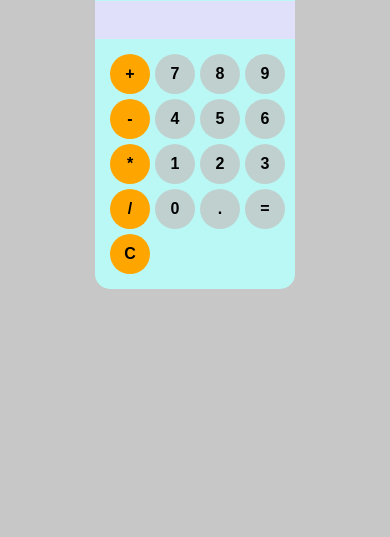
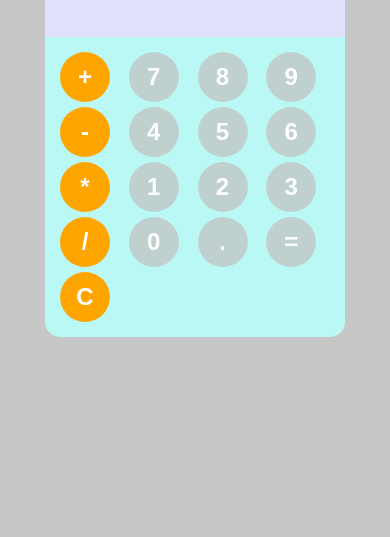
Before and after one commit to DBAnthony-12/Calculator, a plain HTML site: page index.html in a window 390 px wide. Shown: the part 307-844 px from the top of the page. Drawn offline with Linux system fonts and the light colour scheme.

Commit message:
added changes

```diff
--- a/style.css
+++ b/style.css
@@ -1,4 +1,4 @@
-body {
+body{
     margin: 0;
     display: flex;
     justify-content: center;
@@ -6,102 +6,116 @@ body {
     height: 100vh;
     background-color: rgb(199, 199, 199);
 }
-
-h1 {
+h1{
     text-align: center;
-    font-size: 1.5rem; /* Adjusted for smaller size */
 }
 
-#calculator {
+#calculator{
     font-family: Arial, Helvetica, sans-serif;
     background-color: rgb(186, 248, 245);
     border-radius: 15px;
-    max-width: 300px; /* Adjusted for smaller size */
+    max-width: 500px;
     overflow: hidden;
 }
 
-#display {
+#display{
     width: 100%;
-    padding: 15px; /* Adjusted for smaller size */
-    font-size: 2rem; /* Adjusted for smaller size */
-    text-align: right; /* Adjusted alignment */
+    padding: 20px;
+    font-size: 5rem;
+    text-align: left;
     border: none;
     background-color: rgb(224, 224, 250);
-    color: black; /* Adjusted for better visibility */
+    color: white;
+
 }
 
-#keys {
+#keys{
     display: grid;
     grid-template-columns: repeat(4, 1fr);
     gap: 5px;
-    padding: 15px; /* Adjusted for smaller size */
+    padding: 15px;
 }
 
-button {
-    width: 60px; /* Adjusted for smaller size */
-    height: 60px; /* Adjusted for smaller size */
-    border-radius: 30px; /* Adjusted for smaller size */
+button{
+    width: 100px;
+    height: 100px;
+    border-radius: 50px;
     border: none;
-    background-color: rgba(194, 190, 190, 0.671);
-    color: black; /* Adjusted for better visibility */
-    font-size: 1.5rem; /* Adjusted for smaller size */
+    background-color:rgba(194, 190, 190, 0.671);
+    color: white;
+    font-size: 3rem;
     font-weight: bold;
     cursor: pointer;
 }
 
-button:hover {
-    background-color: rgb(136, 200, 238);
+button:hover{
+    background-color:rgb(136, 200, 238);
+}
+button:active{
+    background-color:rgb(136, 200, 225);
 }
 
-button:active {
-    background-color: rgb(136, 200, 225);
-}
-
-.operator-btn {
+.operator-btn{
     background-color: orange;
 }
-
-.operator-btn:hover {
+.operator-btn:hover{
     background-color: rgb(248, 209, 135);
 }
-
-.operator-btn:active {
+.operator-btn:active{
     background-color: rgb(247, 217, 163);
 }
 
-/* Media Queries */
-@media (max-width: 600px) {
+/* Media queries for smaller screens */
+@media (max-width: 768px) {
     #calculator {
-        max-width: 250px;
+        max-width: 400px;
     }
 
     #display {
+        font-size: 3rem;
+        padding: 15px;
+    }
+
+    button {
+        width: 75px;
+        height: 75px;
+        border-radius: 37.5px;
+        font-size: 2.5rem;
+    }
+}
+
+@media (max-width: 480px) {
+    #calculator {
+        max-width: 300px;
+    }
+
+    #display {
+        font-size: 2.5rem;
         padding: 10px;
-        font-size: 1.5rem;
     }
 
     button {
         width: 50px;
         height: 50px;
         border-radius: 25px;
+        font-size: 1.5rem;
+    }
+}
+
+@media (max-width: 320px) {
+    #calculator {
+        max-width: 250px;
+    }
+
+    #display {
+        font-size: 2rem;
+        padding: 8px;
+    }
+
+    button {
+        width: 45px;
+        height: 45px;
+        border-radius: 22.5px;
         font-size: 1.2rem;
     }
 }
-
-@media (max-width: 400px) {
-    #calculator {
-        max-width: 200px;
-    }
-
-    #display {
-        padding: 8px;
-        font-size: 1.2rem;
-    }
-
-    button {
-        width: 40px;
-        height: 40px;
-        border-radius: 20px;
-        font-size: 1rem;
-    }
-}
```
